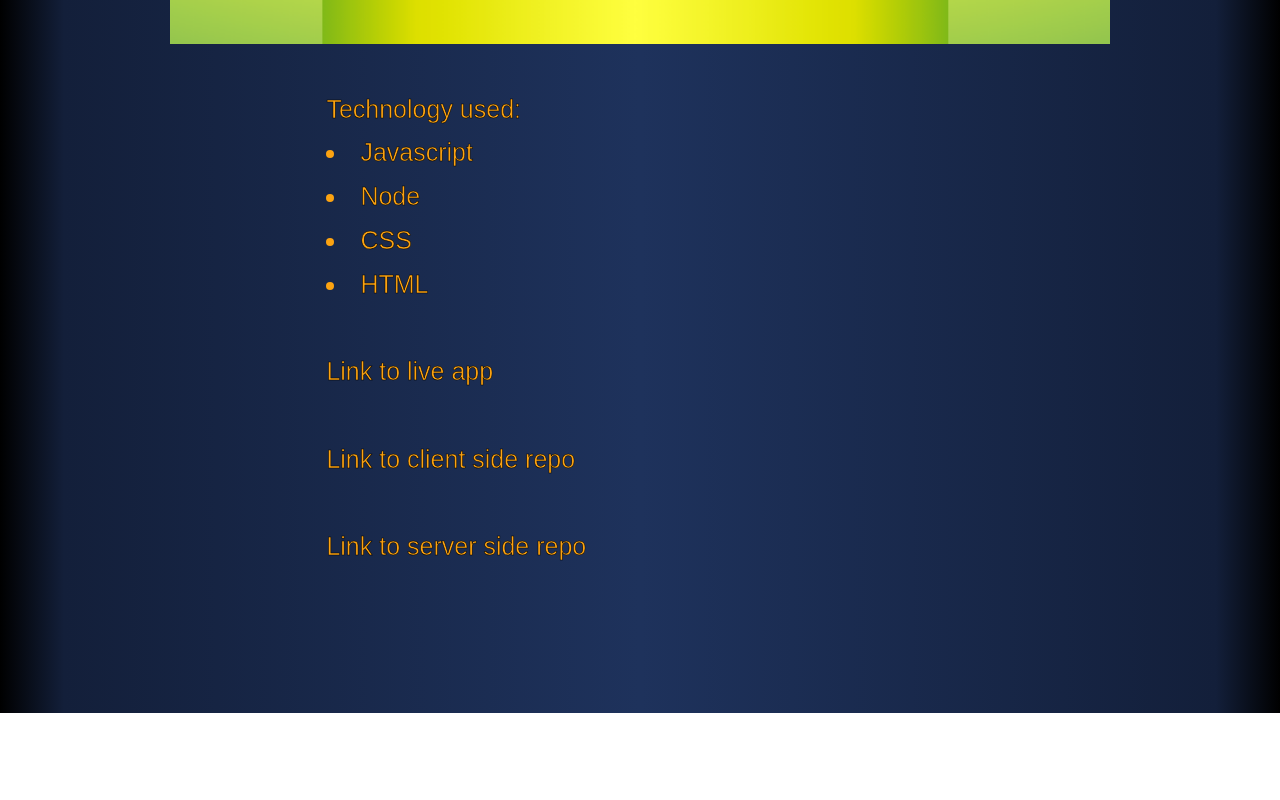
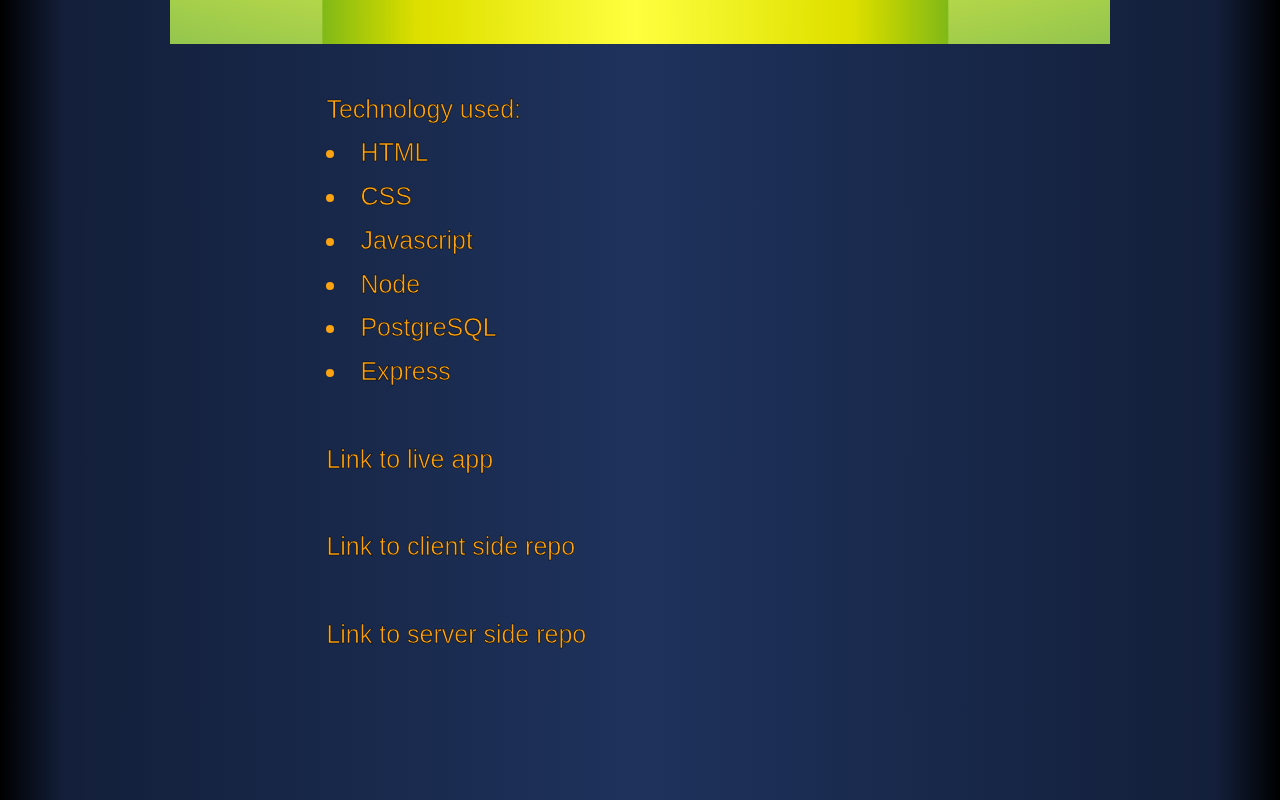
Before and after one commit to yl1462/portfolio, a React (Create React App) app: page /projects/diet in a window 1280 px wide. Shown: the part 6910-7710 px from the top of the page. Before the commit the page ends 7623 px from the top, so only its background shows below. Built offline with nearby package versions, Linux system fonts and the light colour scheme.

Commit message:
updated tech used

```diff
--- a/src/About/About.js
+++ b/src/About/About.js
@@ -18,6 +18,8 @@ function About() {
         <li>Javascript</li>
         <li>React</li>
         <li>Node</li>
+        <li>PostgreSQL</li>
+        <li>Express</li>
         <li>Always learning something new</li>
       </ul>
     </div>
--- a/src/Projects/individualProjects/DietitiansRestaurantLocator/DietitiansRestaurantLocator.js
+++ b/src/Projects/individualProjects/DietitiansRestaurantLocator/DietitiansRestaurantLocator.js
@@ -25,10 +25,12 @@ function Diet() {
       <p>Technology used:</p>
 
       <ul className="list">
+        <li>HTML</li>
+        <li>CSS</li>
         <li>Javascript</li>
         <li>Node</li>
-        <li>CSS</li>
-        <li>HTML</li><br />
+        <li>PostgreSQL</li>
+        <li>Express</li><br />
       </ul>
 
       <a href="https://dietitians-restaurant-locator-yl1462.vercel.app/" target="_blank" rel="noreferrer">Link to live app</a><br />
--- a/src/Projects/individualProjects/To-doListApp/To-doListApp.js
+++ b/src/Projects/individualProjects/To-doListApp/To-doListApp.js
@@ -24,10 +24,12 @@ function ToDoApp() {
 
       <p>Technology used:</p>
       <ul>
+        <li>HTML</li>
+        <li>CSS</li>
         <li>Javascript</li>
         <li>Node</li>
-        <li>CSS</li>
-        <li>HTML</li><br />
+        <li>PostgreSQL</li>
+        <li>Express</li><br />
       </ul>
 
       <a href="https://todolist-app-yl1462.vercel.app/" target="_blank" rel="noreferrer">Link to live app</a><br />
```
